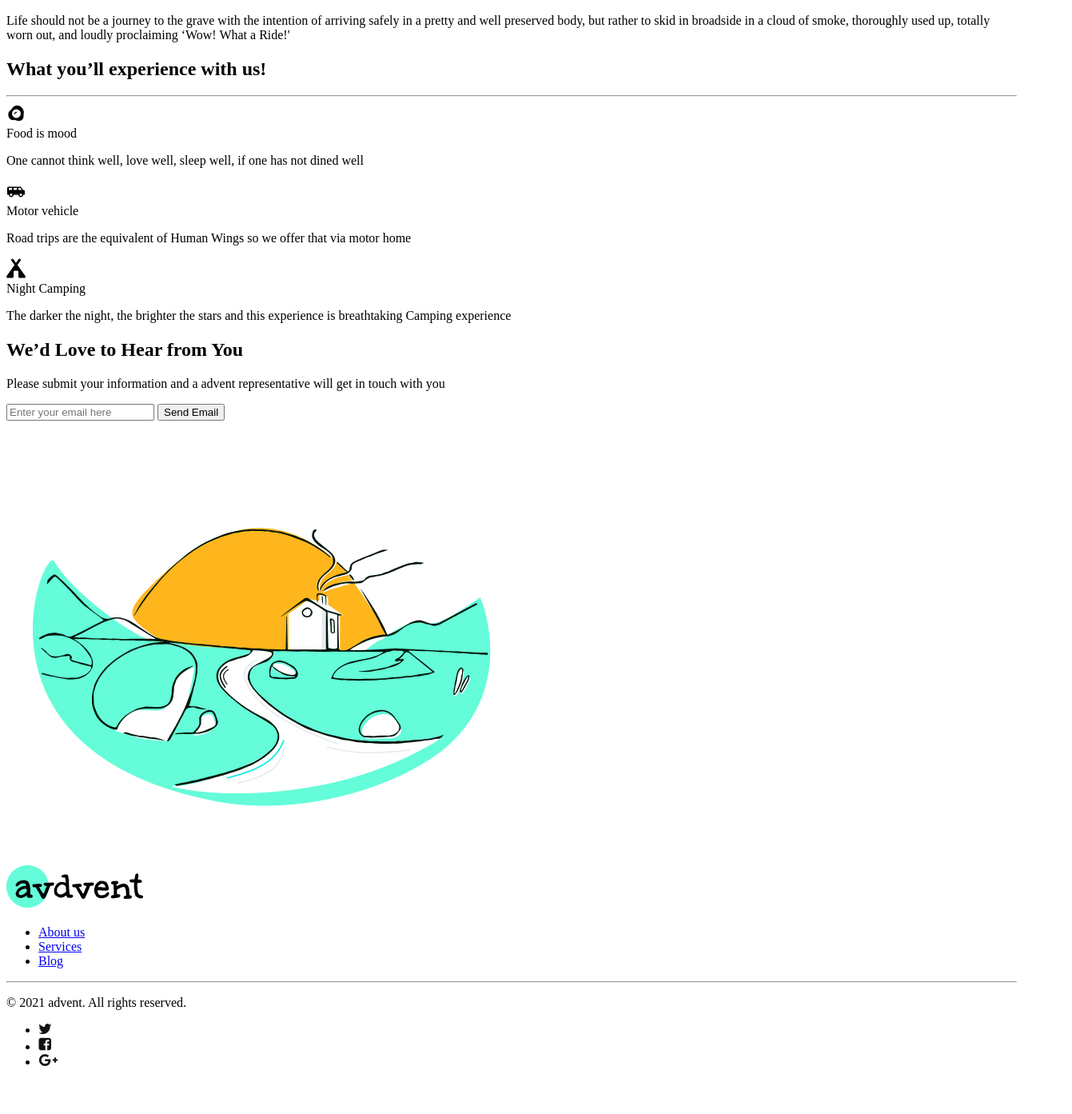
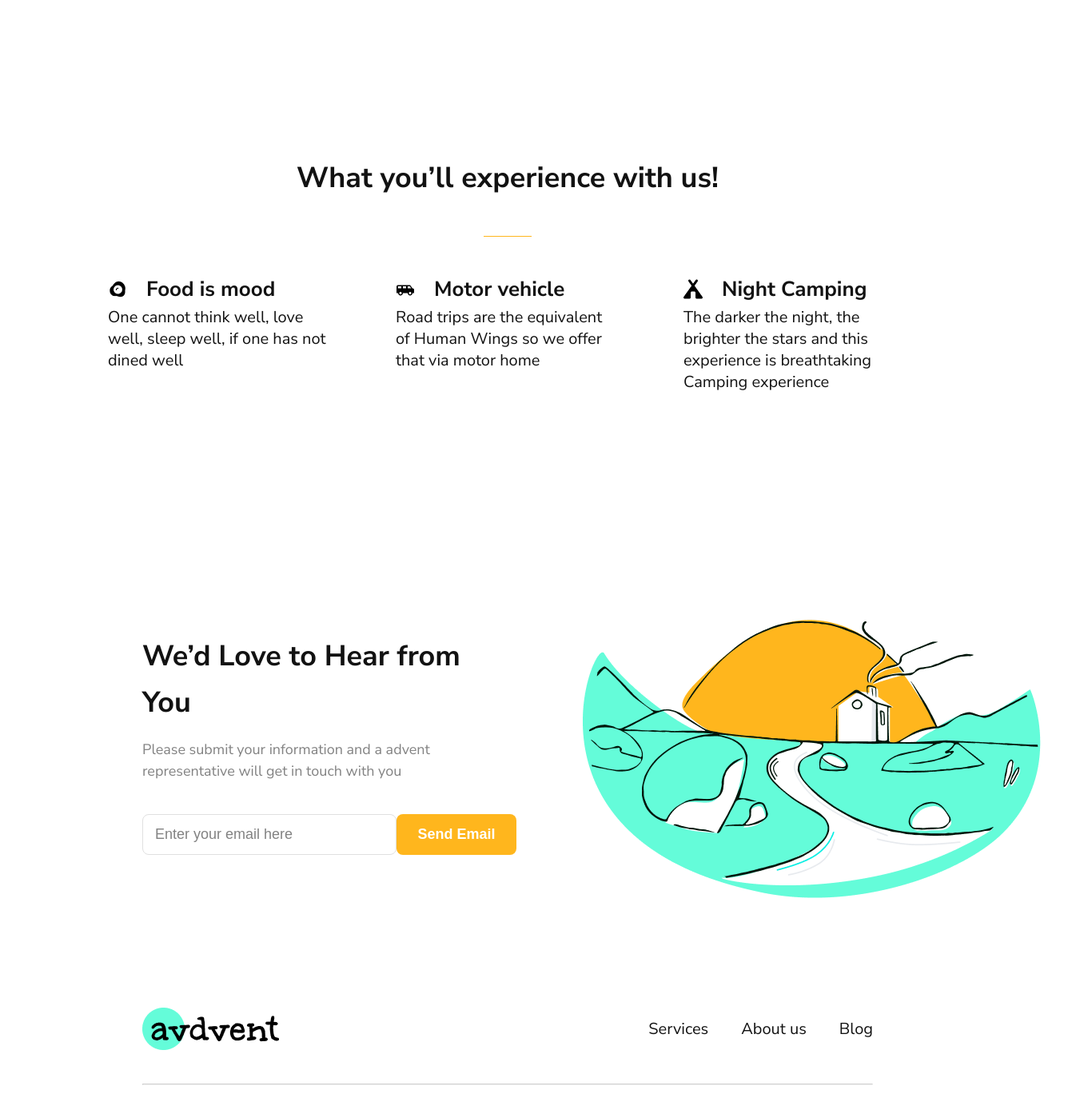
Before and after one commit to jackasmile92/advent1, a plain HTML site: page index.html in a window 1280 px wide. Shown: the part 1407-2800 px from the top of the page at 80% size, 1341 px wide, since content can reach past the window. Before the commit the page ends 2760 px from the top, so only its background shows below. Drawn offline with Linux system fonts and the light colour scheme.

Commit message:
css done

```diff
--- a/css/style.css
+++ b/css/style.css
@@ -0,0 +1,302 @@
+html {
+    box-sizing: border-box;
+}
+
+*,
+*::after,
+*::before {
+    box-sizing: inherit;
+}
+
+*:focus {
+    outline: none;
+}
+
+a {
+    text-decoration: none;
+    color: #121212;
+}
+
+li {
+    list-style: none;
+}
+
+ul {
+    padding: 0;
+}
+
+.container {
+    max-width: 1440px;
+    padding-left: 170px;
+    padding-right: 180px;
+    margin: 0 auto;
+}
+
+body {
+    color: #121212;
+
+    font-weight: 400;
+    font-size: 20px;
+    line-height: 27px;
+
+    font-family: 'Nunito Sans', sans-serif;
+}
+
+/* header */
+.header {
+    height: 120px;
+    margin-top: 40px;
+}
+
+.header__inner {
+    display: flex;
+    justify-content: space-between;
+    align-items: center;
+}
+
+.header__menu {
+    display: flex;
+}
+
+.header__item {
+    margin-left: 36px;
+}
+
+.header__item--contact {
+    padding-left: 36px;
+    border-left: 1px solid #DDDDDD;
+}
+
+/* top__inner */
+.top .container {
+    padding-right: 99px;
+}
+
+.top__inner {
+    display: flex;
+    justify-content: space-between;
+    align-items: center;
+}
+
+.top__left {
+    width: 431px;
+}
+
+.top__title {
+    font-weight: bold;
+    font-size: 48px;
+    line-height: 58px;
+    width: 400px;
+    margin-bottom: 16px;
+}
+
+.top__button {
+    margin-top: 48px;
+    display: flex;
+    align-items: center;
+    justify-content: center;
+    width: 237px;
+    height: 57px;
+    background: #FFB61D;
+    border-radius: 8px;
+    color: #FFFFFF;
+    font-weight: bold;
+    font-size: 24px;
+    line-height: 33px;
+}
+
+/* life */
+.life__inner {
+    height: 645px;
+    display: flex;
+    align-items: center;
+    justify-content: space-between;
+}
+
+.life__right {
+    width: 560px;
+}
+
+.life__title {
+    font-weight: bold;
+    font-size: 36px;
+    line-height: 49px;
+}
+
+.life__text {
+    margin-top: -20px;
+}
+
+/* experience */
+.experience__inner {
+    padding-top: 150px;
+    padding-bottom: 150px;
+    display: flex;
+    flex-direction: column;
+    align-items: center;
+}
+
+.experience__title {
+    font-weight: bold;
+    font-size: 36px;
+    line-height: 49px;
+    margin: 0;
+}
+
+.experience__line {
+    width: 60px;
+    border-top: 1px solid #FFB61D;
+    margin-bottom: 48px;
+    margin-top: 48px;
+}
+
+.experience__items {
+    width: 1000px;
+    display: flex;
+    justify-content: space-between;
+    align-items: flex-start;
+}
+
+.experience__item {
+    width: 280px;
+}
+
+.experience__item-top {
+    display: flex;
+    align-items: center;
+    margin-bottom: 4px;
+}
+
+.experience__item-title {
+    margin-left: 24px;
+    font-weight: bold;
+    font-size: 26px;
+    line-height: 35px;
+}
+
+.experience__item-text {
+    margin: 0;
+}
+
+/* feedback */
+.feedback {
+    padding-right: 0;
+}
+
+.feedback__inner {
+    display: flex;
+    align-items: center;
+}
+
+.feedback__img {
+    width: 645px;
+    margin-right: -100px;
+}
+
+.feedback__form {
+    width: 560px;
+    margin-right: 50px;
+}
+
+.feedback__title {
+    font-weight: bold;
+    font-size: 36px;
+    line-height: 58px;
+    margin-bottom: 16px;
+}
+
+.feedback__text {
+    margin: 0;
+    color: #828282;
+    font-size: 18px;
+    line-height: 27px;
+}
+
+.feedback__wrap {
+    margin-top: 40px;
+    display: flex;
+    justify-content: space-between;
+    align-items: center;
+}
+
+.feedback__input {
+    width: 318px;
+    height: 51px;
+    flex-direction: row;
+    justify-content: center;
+    padding-left: 15px;
+    align-items: center;
+    border: 1px solid #E0E0E0;
+    box-sizing: border-box;
+    border-radius: 8px;
+    font-size: 18px;
+}
+
+.feedback__input::placeholder {
+    font-size: 18px;
+    color: #828282;
+}
+
+.feedback__btn {
+    display: flex;
+    flex-direction: row;
+    justify-content: center;
+    align-items: center;
+
+    position: static;
+    width: 150px;
+    height: 51px;
+
+    background: #FFB61D;
+    border-radius: 8px;
+
+    font-weight: 600;
+    font-size: 18px;
+    line-height: 27px;
+
+    color: #FFFFFF;
+    box-sizing: border-box;
+
+    border: none;
+}
+
+/* footer */
+
+.footer__inner {
+    padding-top: 62px;
+    padding-bottom: 85px;
+}
+
+.footer__top,
+.footer__bottom {
+    display: flex;
+    align-items: center;
+    justify-content: space-between;
+}
+
+.footer__menu,
+.footer__socials {
+    display: flex;
+    align-items: center;
+}
+
+.footer__item {
+    margin-left: 41px;
+}
+
+.footer__line {
+    margin-top: 35px;
+    margin-bottom: 42px;
+    opacity: 0.5;
+}
+
+.footer__bottom-text {
+    font-weight: normal;
+    font-size: 16px;
+    line-height: 26px;
+    color: rgba(21, 20, 57, 0.4);
+}
+
+.footer__social{
+    margin-left: 35px;
+}
--- a/index.html
+++ b/index.html
@@ -6,6 +6,8 @@
     <meta http-equiv="X-UA-Compatible" content="IE=edge">
     <meta name="viewport" content="width=device-width, initial-scale=1.0">
     <title>Document</title>
+    <link rel="preconnect" href="https://fonts.gstatic.com">
+    <link href="https://fonts.googleapis.com/css2?family=Nunito+Sans:wght@400;600;700&display=swap" rel="stylesheet">
     <link rel="stylesheet" href="css/style.css">
 </head>
 
@@ -55,7 +57,7 @@
         <div class="container">
             <div class="experience__inner">
                 <h2 class="experience__title">What you’ll experience with us!</h2>
-                <hr class="experience__line">
+                <div class="experience__line"></div>
                 <div class="experience__items">
                     <div class="experience__item">
                         <div class="experience__item-top">
@@ -99,10 +101,12 @@
                     <h2 class="feedback__title">We’d Love to Hear from You</h2>
                     <p class="feedback__text">Please submit your information and a advent representative will get in
                         touch with you</p>
-                    <input class="feedback__input" placeholder="Enter your email here" type="text">
-                    <button class="feedback__btn" type="submit">Send Email</button>
+                    <div class="feedback__wrap">
+                        <input class="feedback__input" placeholder="Enter your email here" type="text">
+                        <button class="feedback__btn" type="submit">Send Email</button>
+                    </div>
                 </form>
-                <img src="images/Landscape - Weather.png" alt="" class="feedback__img">
+                <img class="feedback__img" src="images/Landscape - Weather.png" alt="">
             </div>
         </div>
     </section>
@@ -112,8 +116,8 @@
                 <div class="footer__top">
                     <img class="footer__logo" src="images/logo.png" alt="">
                     <ul class="footer__menu">
+                        <li class="footer__item"><a class="footer__item-link" href="#">Services</a></li>
                         <li class="footer__item"><a class="footer__item-link" href="#">About us</a></li>
-                        <li class="footer__item"><a class="footer__item-link" href="#">Services</a></li>
                         <li class="footer__item"><a class="footer__item-link" href="#">Blog</a></li>
                     </ul>
                 </div>
```
